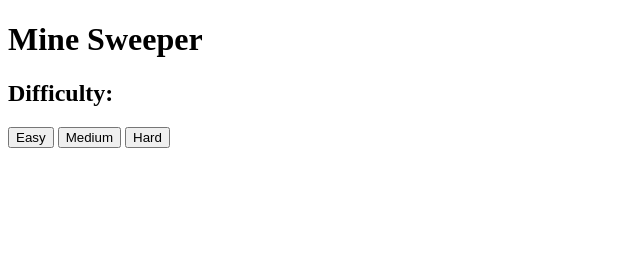
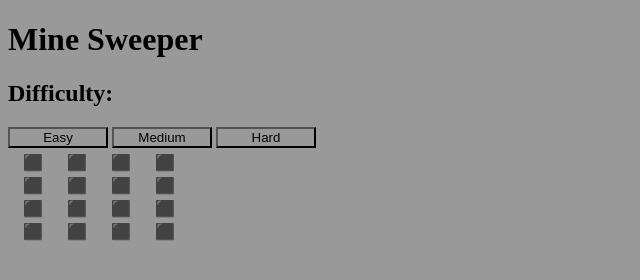
Before and after one commit to osho80/Mine-Sweeper, a plain HTML site: page index.html in a window 1280 px wide. Shown: the whole page, without its empty margins (0-640 px from the left). Drawn offline with Linux system fonts and the light colour scheme; the site is published under a folder, as on GitHub Pages, so addresses that start at the root find nothing.

Commit message:
new index

```diff
--- a/index.html
+++ b/index.html
@@ -3,7 +3,7 @@
 <head>
     <meta charset="UTF-8">
     <meta name="viewport" content="width=device-width, initial-scale=1.0">
-    <link rel="stylesheet" href="/css/main.css">
+    <link rel="stylesheet" href="css/main.css">
     <title>Mine Sweeper</title>
 </head>
 
@@ -26,7 +26,7 @@
 
 
 
-    <script src="/js/util.js"></script>
-    <script src="/js/main.js"></script>
+    <script src="js/util.js"></script>
+    <script src="js/main.js"></script>
 </body>
 </html>
```
